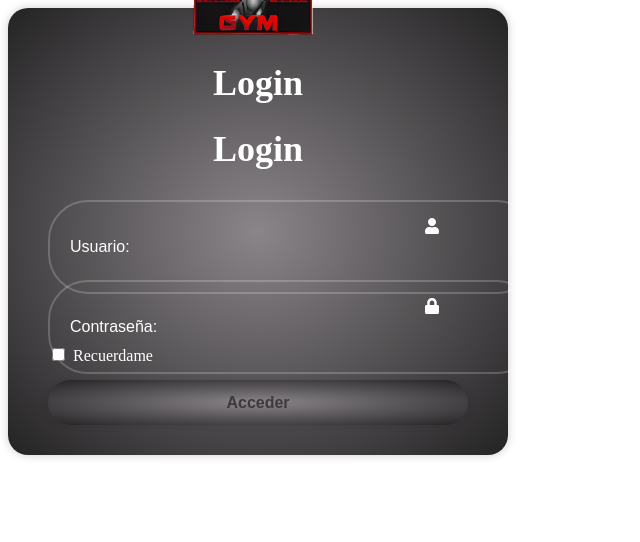
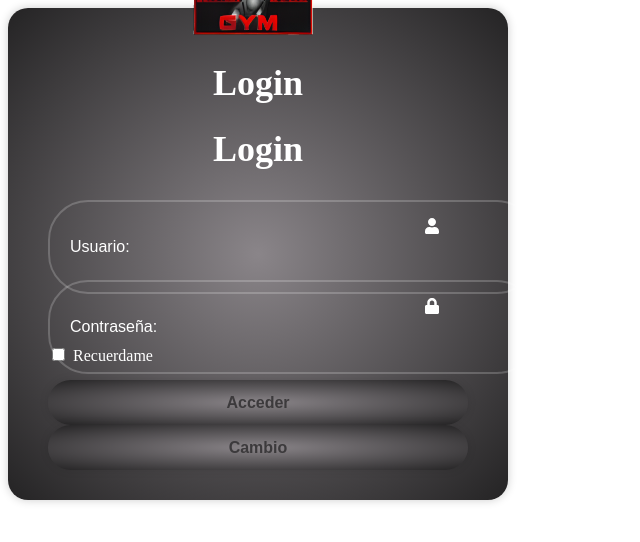
Before and after one commit to FrankLDF/TrainingZoneFrontend, a React (Vite) app: page / in a window 1280 px wide. Shown: the top 542 px of the page, without its empty margins (0-640 px from the left). Built offline with nearby package versions, Linux system fonts and the light colour scheme.

Commit message:
Agregando un cambio con su rama

```diff
--- a/src/componentes/LoginForm/Loginform.jsx
+++ b/src/componentes/LoginForm/Loginform.jsx
@@ -26,6 +26,7 @@ const LoginForm = () => {
                 </div>
 
                 <button type="submit">Acceder</button>
+                <button type="submit">Cambio</button>
             </form>
         </div>
     );
```
